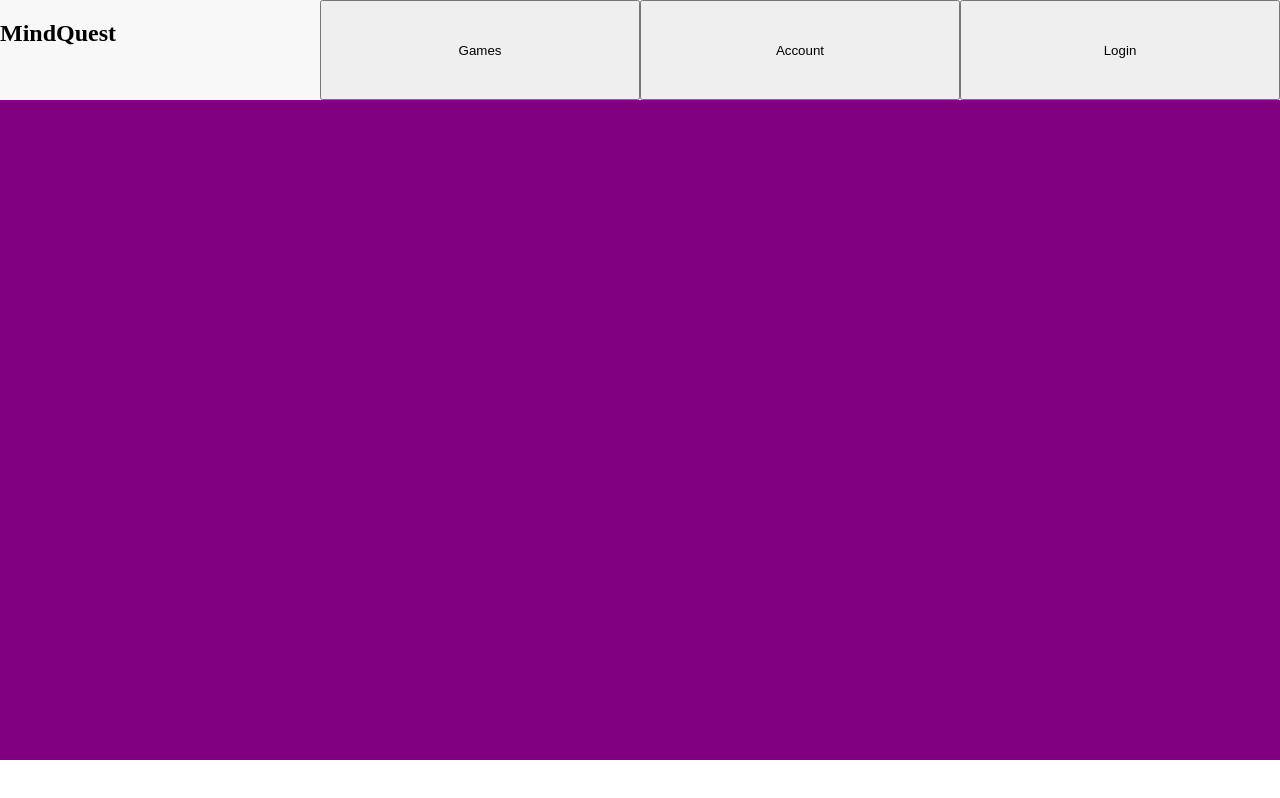
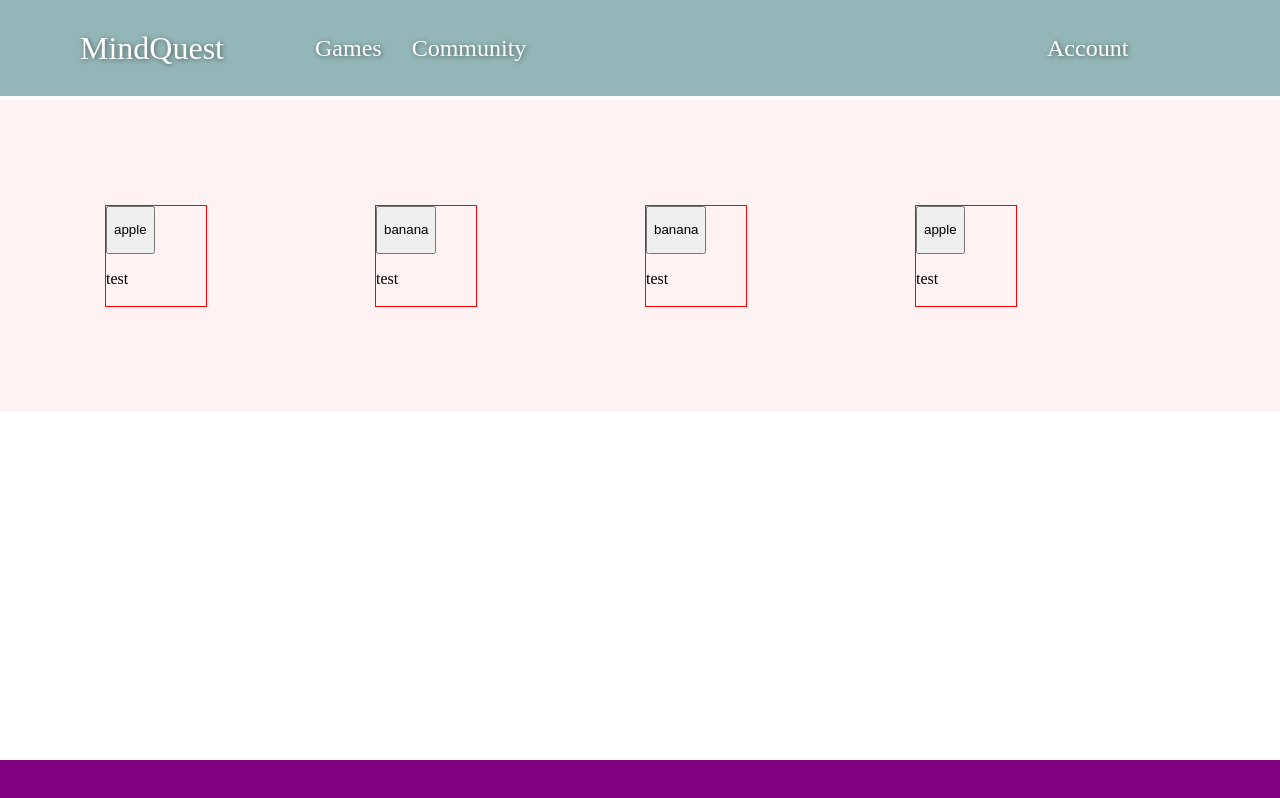
Before and after one commit to yanakolajara/mindquest-frontend, a React (Create React App) app: page /game/1 in a window 1280 px wide. Shown: the top 798 px of the page. Built offline with nearby package versions, Linux system fonts and the light colour scheme.

Commit message:
feature: navbar basic structure

```diff
--- a/src/App.tsx
+++ b/src/App.tsx
@@ -5,6 +5,7 @@ import Navbar from './components/Navbar/Navbar';
 import Footer from './components/Footer/Footer';
 import Login from './components/Login/Login';
 import Signup from './components/Signup/Signup';
+import MemoryCards from './routes/Games/MemoryCards/MemoryCards';
 import './App.scss';
 
 function App() {
@@ -15,6 +16,7 @@ function App() {
         <Route path='/' element={<Home />} />
         <Route path='/login' element={<Login />} />
         <Route path='/signup' element={<Signup />} />
+        <Route path='/game/:gameId' element={<MemoryCards />} />
       </Routes>
       <Footer />
     </div>
--- a/src/components/Navbar/Navbar.scss
+++ b/src/components/Navbar/Navbar.scss
@@ -1,5 +1,26 @@
 .navbar {
-  background-color: rgba(128, 128, 128, 0.059);
   display: grid;
-  grid-template-columns: 25% 25% 25% 25%;
+  grid-template-columns: 220px auto 168px;
+  height: 96px;
+  flex-shrink: 0;
+  padding: 0px 80px;
+  background: var(--secondary_color, #94b6b6);
+
+  &__cta {
+    display: flex;
+    text-decoration: none;
+    align-items: center;
+    padding: 15px;
+    color: white;
+    text-shadow: 1px 1px 5px rgba($color: #000000, $alpha: 0.5);
+    font-size: 24px;
+  }
+  &__logo {
+    padding-left: 0px;
+    font-size: 32px;
+  }
+  &__sections {
+    display: flex;
+    flex-direction: row;
+  }
 }
--- a/src/components/Navbar/Navbar.tsx
+++ b/src/components/Navbar/Navbar.tsx
@@ -1,19 +1,32 @@
 import React from 'react';
+import { useNavigate } from 'react-router-dom';
 import './Navbar.scss';
-import { useNavigate } from 'react-router-dom';
 
 type Props = {};
 
 export default function Navbar(props: Props): JSX.Element {
   const navigate = useNavigate();
+
   return (
     <nav className='navbar'>
-      <h1 className='navbar__logo' onClick={() => navigate('/')}>
+      <a className='navbar__cta navbar__logo' href='/'>
         MindQuest
-      </h1>
-      <button className='navbar__games-btn'>Games</button>
-      <button className='navbar__account-btn'>Account</button>
-      <button className='navbar__login-btn'>Login</button>
+      </a>
+      <div className='navbar__sections'>
+        <a className='navbar__cta' href='/'>
+          Games
+        </a>
+        <a className='navbar__cta' href='/'>
+          Community
+        </a>
+      </div>
+
+      <a className='navbar__cta ' href='/login'>
+        Account
+      </a>
+      {/* <button className='navbar__login-btn' onClick={() => navigate('/login')}>
+        Login
+      </button> */}
     </nav>
   );
 }
--- /dev/null
+++ b/src/routes/Games/MemoryCards/Card.tsx
@@ -0,0 +1,46 @@
+import React from 'react';
+
+// type Props = {
+//   id: number;
+//   value: string;
+//   isFlipped: boolean;
+// };
+
+export default function Card({
+  id,
+  value,
+  isFlipped,
+  setSelected,
+  selected,
+  isMatched,
+}: {
+  id: number;
+  value: string;
+  isFlipped: boolean;
+  setSelected: any;
+  selected: any;
+  isMatched: boolean;
+}) {
+  const cardStyle = {
+    border: '1px solid red',
+    width: '100px',
+    height: '100px',
+    margin: '5px',
+  };
+
+  const cardClassName = `card ${isFlipped ? 'flipped' : ''} ${
+    isMatched ? 'matched' : ''
+  }`;
+
+  return (
+    <div style={cardStyle} className={cardClassName}>
+      <button
+        onClick={() => setSelected([...selected, { id, value }])}
+        type='button'
+      >
+        <p>{value}</p>
+      </button>
+      <p>test</p>
+    </div>
+  );
+}
--- /dev/null
+++ b/src/routes/Games/MemoryCards/MemoryCards.scss
@@ -0,0 +1,12 @@
+.memorycards {
+  &__container {
+    background-color: rgba($color: red, $alpha: 0.05);
+    padding: 100px;
+    display: grid;
+    grid-template-columns: repeat(4, 1fr);
+  }
+}
+
+.matched {
+  background-color: rgba($color: green, $alpha: 0.5);
+}
--- /dev/null
+++ b/src/routes/Games/MemoryCards/MemoryCards.tsx
@@ -0,0 +1,114 @@
+import React from 'react';
+// import Card from './Card';
+import './MemoryCards.scss';
+
+type Props = {};
+type Card = {
+  id: number;
+  value: string;
+  isFlipped: boolean;
+  isMatched: boolean;
+};
+
+export default function MemoryCards(props: Props): JSX.Element {
+  //   const [cards, setCards] = React.useState<Card[]>([]);
+  const [selected, setSelected] = React.useState<Card[]>([]);
+  const [lockBoard, setLockBoard] = React.useState<boolean>(false);
+  let cards: Card[] = [
+    {
+      id: 1,
+      value: 'apple',
+      isFlipped: false,
+      isMatched: false,
+    },
+    {
+      id: 2,
+      value: 'banana',
+      isFlipped: false,
+      isMatched: false,
+    },
+    {
+      id: 3,
+      value: 'banana',
+      isFlipped: false,
+      isMatched: false,
+    },
+    {
+      id: 4,
+      value: 'apple',
+      isFlipped: false,
+      isMatched: false,
+    },
+  ];
+  const [loading, setLoading] = React.useState<boolean>(false);
+
+  //   const addCards = () => {
+  //     for (let count = 0; count < 16; count++) {
+  //       let newCard = {
+  //         id: count,
+  //       };
+  //       cards.push(newCard);
+  //     }
+  //     setLoading(false);
+  //   };
+
+  const displayCards = () => {
+    return cards.map((card) => {
+      return (
+        <div
+          style={{
+            border: '1px solid red',
+            width: '100px',
+            height: '100px',
+            margin: '5px',
+          }}
+          className='card'
+        >
+          <button
+            onClick={() => {
+              if (!lockBoard) {
+                setSelected([...selected, card]);
+              }
+            }}
+            type='button'
+          >
+            <p>{card.value}</p>
+          </button>
+          <p>test</p>
+        </div>
+      );
+    });
+  };
+
+  const checkMatch = () => {
+    setLockBoard(true);
+    if (selected[0].value === selected[1].value) {
+      console.log('match');
+
+      setSelected([]);
+    } else {
+      console.log('no match');
+      setTimeout(() => {
+        setSelected([]);
+      }, 1000);
+    }
+    setLockBoard(false);
+  };
+
+  React.useEffect(() => {
+    // addCards();
+
+    console.log('selected:', selected);
+    if (selected.length > 1) {
+      checkMatch();
+    }
+  }, [selected]);
+
+  return loading ? (
+    <div>Loading...</div>
+  ) : (
+    <div className='memorycards'>
+      <div className='memorycards__container'>{displayCards()}</div>
+    </div>
+  );
+}
```
